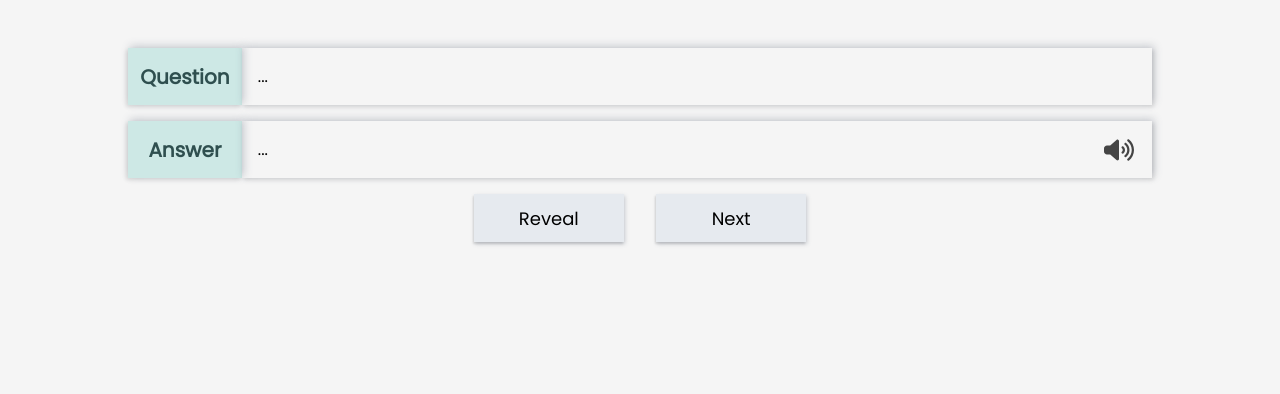
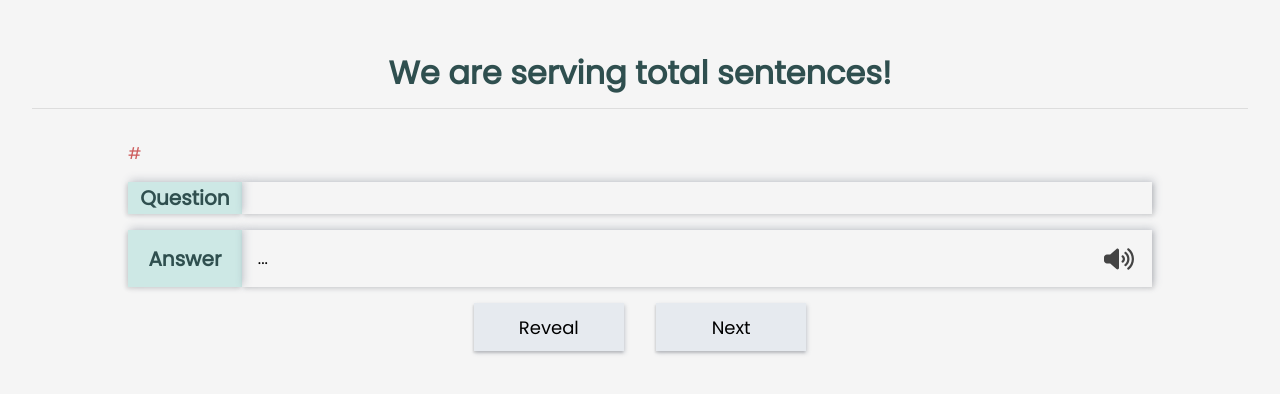
Before and after one commit to byanko55/SpeakEnglish, a FastAPI app: page / in a window 1280 px wide. Shown: the part 80-474 px from the top of the page. Run offline with FastAPI, Linux system fonts and the light colour scheme.

Commit message:
display question #

```diff
--- a/static/style.css
+++ b/static/style.css
@@ -131,16 +131,36 @@
     position: relative;
     display: none;
 
+    h1 {
+        margin: auto;
+        margin-bottom: 2rem;
+        color: darkslategrey;
+        text-align: center;
+        padding-bottom: 4px;
+        border-bottom: 1px solid #ddd;
+    }
+}
+
+.counts {
+    position: relative;
+    font-family: 'Poppins', sans-serif;
+    color: goldenrod;
+    font-size: 3rem;
+}
+
 .layer-top,
 .layer-bottom {
     position: relative;
+    max-width: 1024px;
+    margin: auto;
 }
+
+.layer-top .question-id { color: indianred; }
 
 .layer-bottom {
     display: flex;
     width: 30%;
     margin: auto;
-    }
 }
 
 .dbtable {
@@ -154,7 +174,6 @@
     position: relative;
     display: flex;
     width: 100%;
-    max-width: 1024px;
     margin: 1rem auto;
 }
 
--- a/templates/index.html
+++ b/templates/index.html
@@ -5,6 +5,7 @@
   <meta http-equiv="X-UA-Compatible" content="IE=edge">
   <meta name="viewport" content="width=device-width, initial-scale=1">
   <link href="{{ url_for('static', path='/style.css') }}" rel="stylesheet">
+  <script src="https://ajax.googleapis.com/ajax/libs/jquery/3.7.1/jquery.min.js"></script>
   <link href='https://fonts.googleapis.com/css?family=Righteous' rel='stylesheet'>
   <link href='https://fonts.googleapis.com/css?family=Poppins' rel='stylesheet'>
 </head>
@@ -21,17 +22,19 @@
 </div>
 <div id="main">
     <div class="quizbox active">
+        <h1>We are serving total <span class="counts">{{ counts }}</span> sentences!</h1>
         <div class="layer-top">
+            <p class="question-id">#{{ question_id }}</p>
             <div class="box-question">
                 <div class="col-1"><h2>Question</h2></div>
                 <div class="col-2">
-                    <p>...</p>
+                    <p class="question">{{ question }}</p>
                 </div>
             </div>
             <div class="box-answer">
                 <div class="col-1"><h2>Answer</h2></div>
                 <div class="col-2">
-                    <p>...</p>
+                    <p class="answer">...</p>
                     <button id="btn-play"><svg class="ico-play"></svg></button>
                 </div>
             </div>
```
Lines whose indentation alone changed are shown as unchanged.
